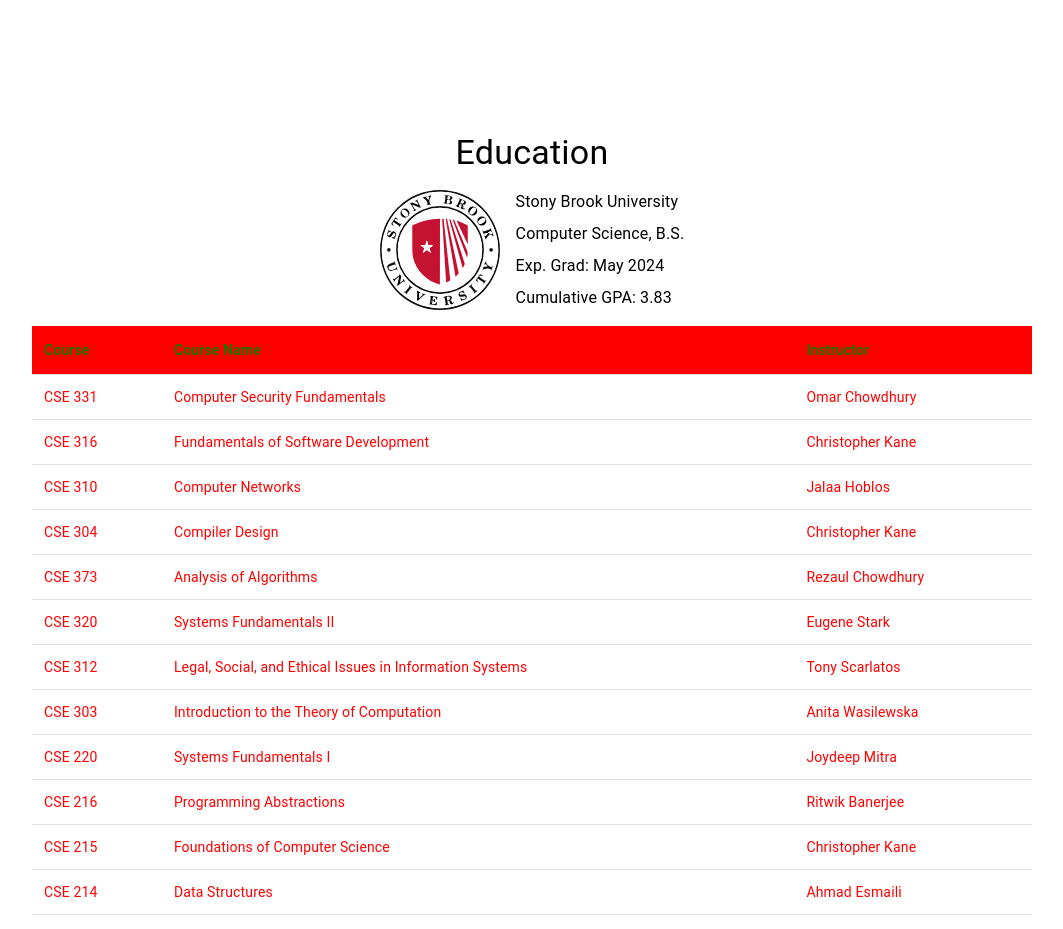
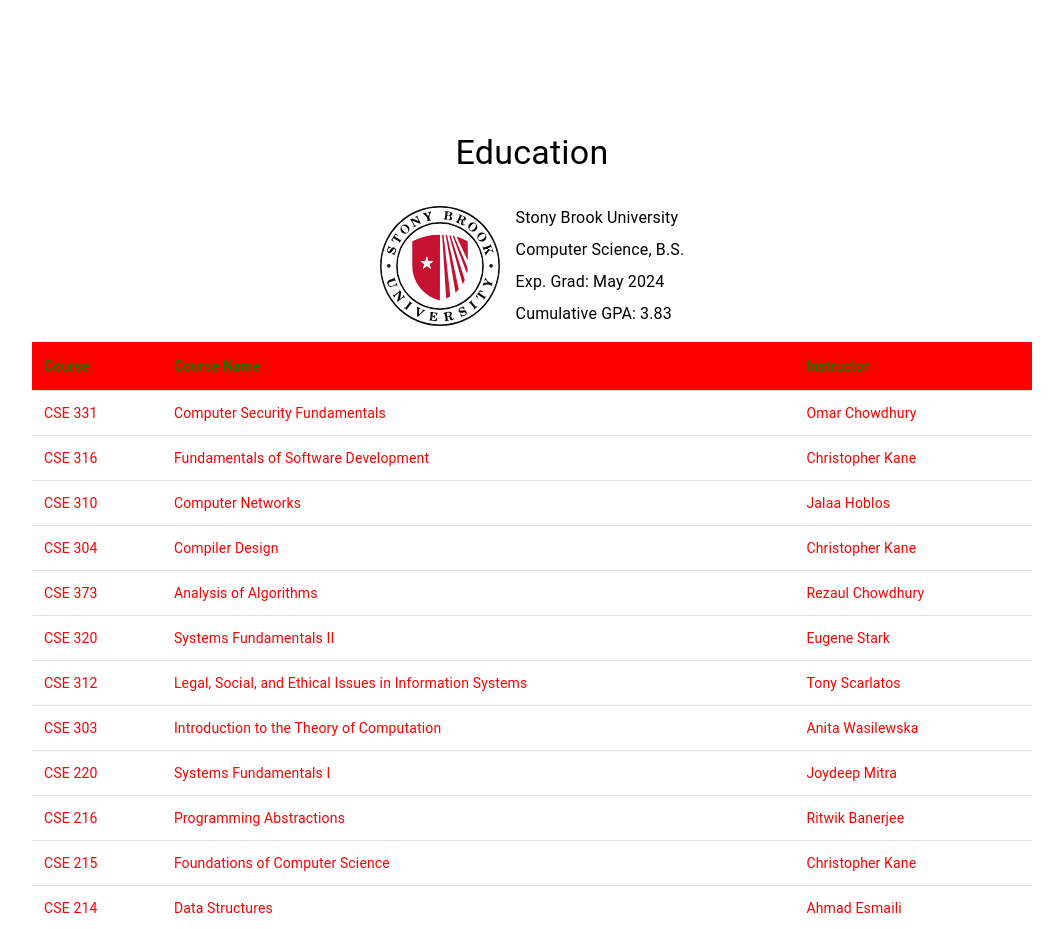
Before and after one commit to tiagowu/portfolio-website, a React (Create React App) app: page / in a window 1280 px wide. Shown: the part 1540-2469 px from the top of the page, without its empty margins (108-1171 px from the left). Built offline with nearby package versions, Linux system fonts and the light colour scheme.

Commit message:
Modify bottom padding for consistency across all sections

```diff
--- a/src/components/Education.jsx
+++ b/src/components/Education.jsx
@@ -86,7 +86,7 @@
   return (
     <>
       <StyledEducationContainer id="education">
-        <Typography variant="h4" align="center" paddingBottom="16px">
+        <Typography variant="h4" align="center" paddingBottom="32px">
           Education
         </Typography>
         <StyledEducationBox>
```
